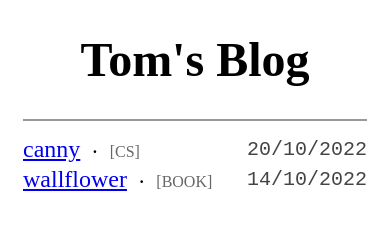
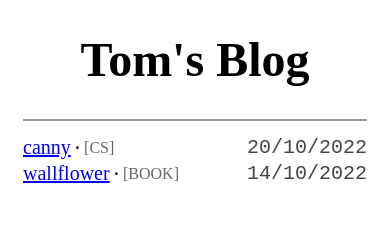
Before and after one commit to tomsarry/blog, a plain HTML site: page index.html in a window 390 px wide. Drawn offline with Linux system fonts and the light colour scheme.

Commit message:
refactor: center index articles, add responsive separator

```diff
--- a/index.html
+++ b/index.html
@@ -12,7 +12,7 @@
         <hr class="ruler" />
 
         <div class="article">
-            <span>
+            <span class="center row">
                 <a href="./articles/canny.html">canny</a>
                 <span class="dot-separator">·</span>
                 <span class="theme">[CS]</span>
@@ -21,7 +21,7 @@
         </div>
 
         <div class="article">
-            <span>
+            <span class="center row">
                 <a href="./articles/wallflower.html">wallflower</a>
                 <span class="dot-separator">·</span>
                 <span class="theme">[BOOK]</span>
--- a/style.css
+++ b/style.css
@@ -46,13 +46,19 @@ span.dot-separator {
     font-weight: 700;
 }
 
+@media only screen and (max-width: 400px) {
+    span.dot-separator {
+        margin: 0px 4px
+    }
+}
+
 p {
     font-size: 20px;
     margin: 0px;
 }
 
 a {
-    font-size: 24px;
+    font-size: 20px;
 }
 
 .date {
```
